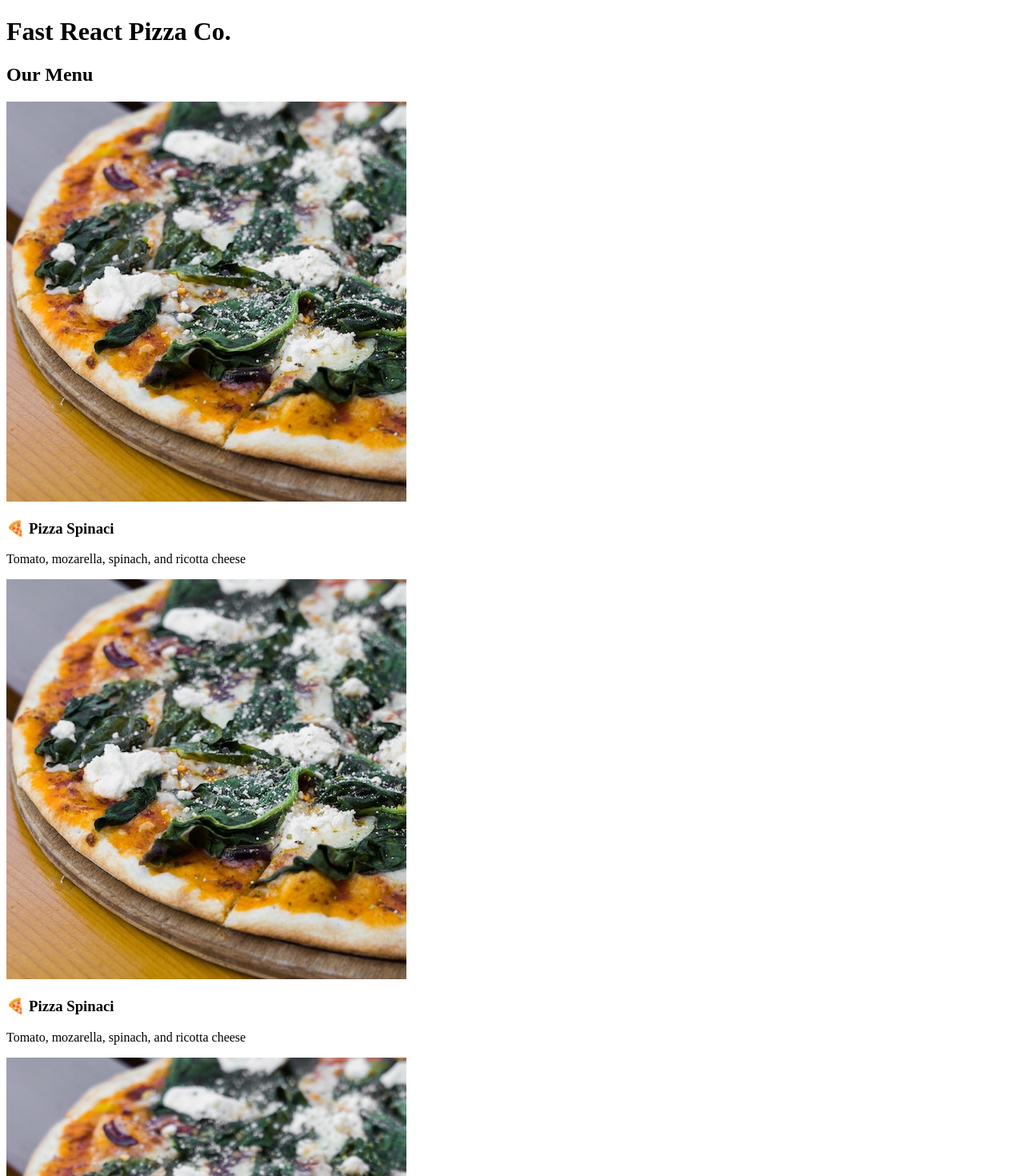
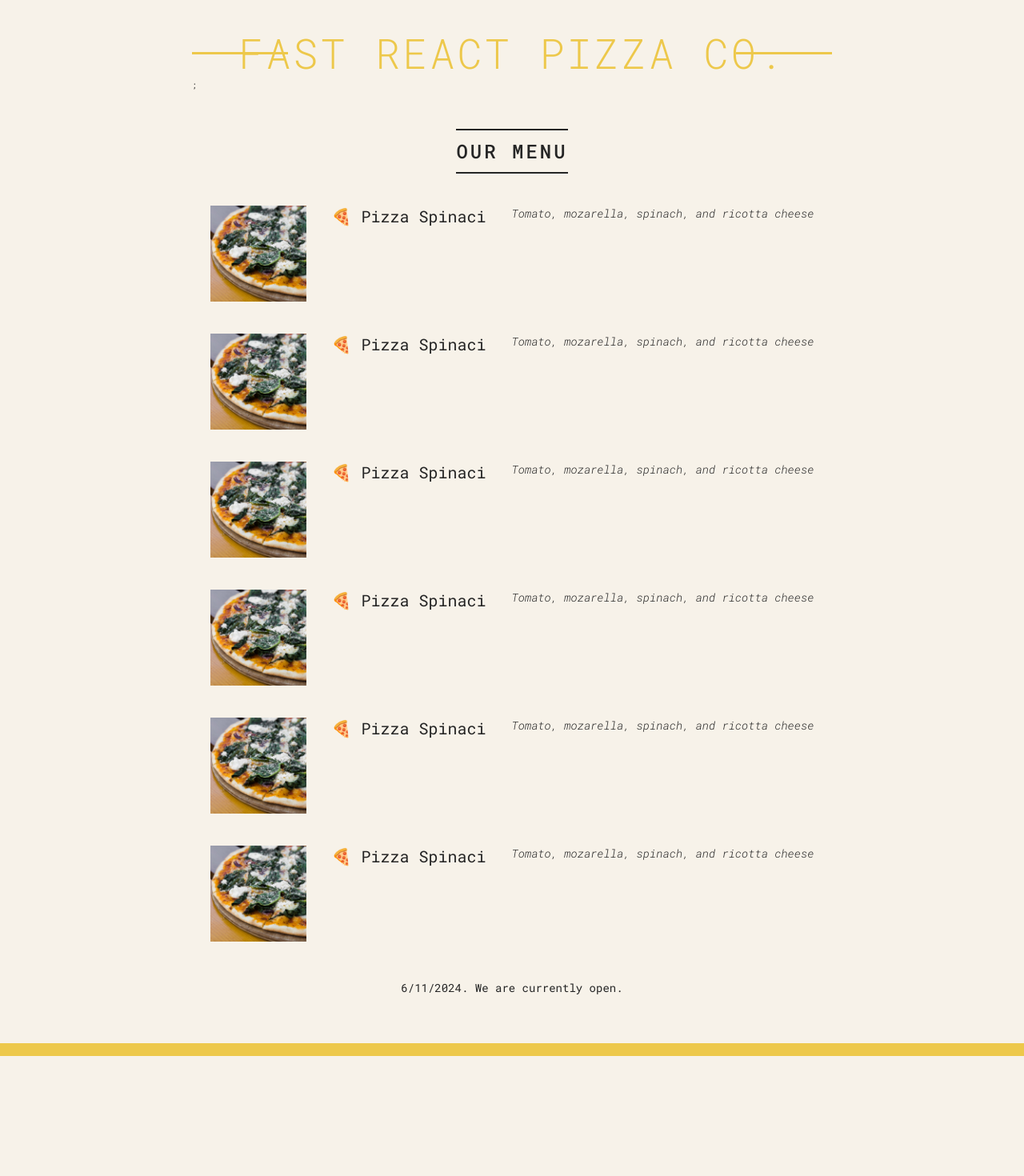
Before and after one commit to cmtayl0r/react-pizza-card, a React (Vite) app: page / in a window 1280 px wide. Shown: the top 1470 px of the page at 80% size. After the commit the page ends 1320 px from the top, so only its background shows below. Built offline with nearby package versions, Linux system fonts and the light colour scheme.

Commit message:
add external css file and initial classes

```diff
--- a/src/main.jsx
+++ b/src/main.jsx
@@ -4,6 +4,7 @@
 
 import React from "react";
 import ReactDOM from "react-dom/client";
+import "./index.css"; // Import an external CSS file
 
 // -----------------------------------------------------------------------------
 // Functional Components
@@ -11,7 +12,7 @@ import ReactDOM from "react-dom/client";
 
 function App() {
   return (
-    <div>
+    <div className="container">
       <Header />
       <Menu />
       <Footer />
@@ -21,7 +22,7 @@ function App() {
 
 function Pizza() {
   return (
-    <div>
+    <div className="pizza">
       <img src="pizzas/spinaci.jpg" alt="Pizza Spinaci" />
       <h3>🍕 Pizza Spinaci</h3>
       <p>Tomato, mozarella, spinach, and ricotta cheese</p>
@@ -30,13 +31,19 @@ function Pizza() {
 }
 
 function Header() {
-  return <h1>Fast React Pizza Co.</h1>;
+  return (
+    <header className="header">
+      <h1>Fast React Pizza Co.</h1>;
+    </header>
+  );
 }
 
 function Menu() {
   return (
-    <main>
+    <main className="menu">
       <h2>Our Menu</h2>
+      <Pizza />
+      <Pizza />
       <Pizza />
       <Pizza />
       <Pizza />
@@ -46,11 +53,14 @@ function Menu() {
 }
 
 function Footer() {
-  const hour = new Date().getHours();
-  const isOpen = hour >= 9 && hour < 21;
+  const hour = new Date().getHours(); // get the current hour
+  const isOpen = hour >= 8 && hour < 22; // check if the restaurant is open
+  console.log("isOpen", isOpen);
 
   return (
-    <footer>{new Date().toLocaleDateString()} Fast React Pizza Co.</footer>
+    <footer className="footer">
+      {new Date().toLocaleDateString()}. We are currently open.
+    </footer>
   );
 }
 
```
